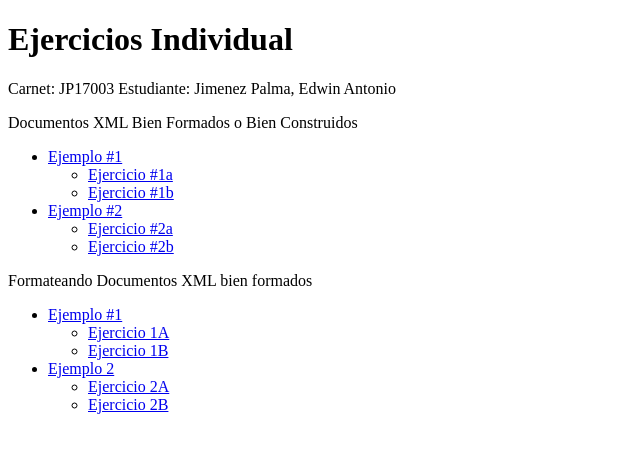
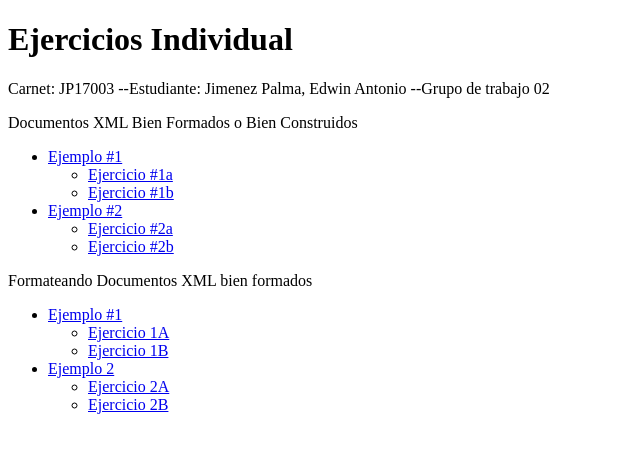
Before and after one commit to jedwin98/Guia-31_XML_BienFormado, a plain HTML site: page xml_JP17003/index.html in a window 1280 px wide. Shown: the whole page, without its empty margins (0-640 px from the left). Drawn offline with Linux system fonts and the light colour scheme.

Commit message:
Agrando información personal en el index

```diff
--- a/xml_JP17003/index.html
+++ b/xml_JP17003/index.html
@@ -7,7 +7,8 @@
 <h1>Ejercicios Individual</h1>
 
 <p>Carnet: JP17003
-	Estudiante: Jimenez Palma, Edwin Antonio
+	--Estudiante: Jimenez Palma, Edwin Antonio
+	--Grupo de trabajo 02
 </p>
 
 <p>Documentos XML Bien Formados o Bien Construidos</p>
```
